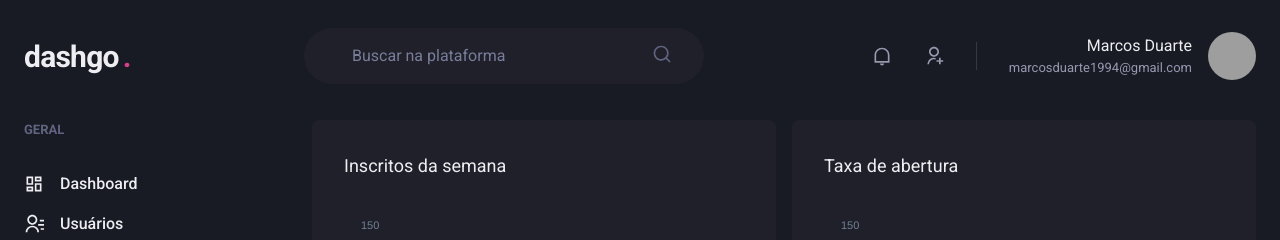
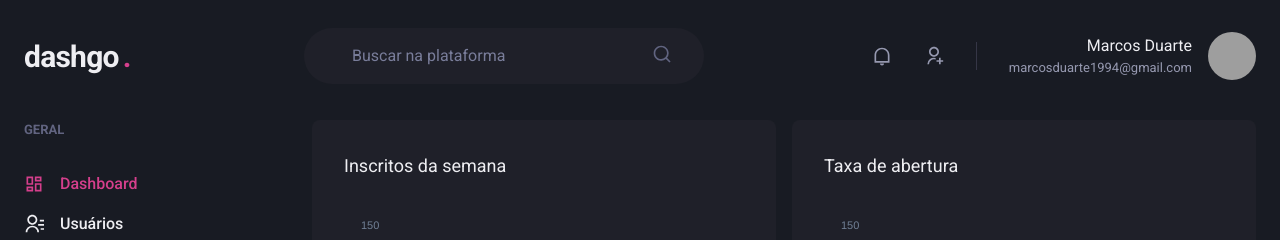
Before and after one commit to MarkDuarte/dashboard-next, a Next.js app: page /dashboard in a window 1280 px wide. Shown: the top 240 px of the page. Built offline with nearby package versions, Linux system fonts and the light colour scheme; grey boxes are pictures that could not be loaded.

Commit message:
feat: create new components link button

```diff
--- /dev/null
+++ b/src/components/ActiveLink.tsx
@@ -0,0 +1,37 @@
+import Link, { LinkProps } from 'next/link'
+import { useRouter } from 'next/router'
+import { ReactElement, cloneElement } from 'react'
+
+interface ActiveLinkProps extends LinkProps {
+  children: ReactElement
+  shouldMatchExactHref?: boolean
+}
+
+export function ActiveLink({
+  children,
+  shouldMatchExactHref = false,
+  ...rest
+}: ActiveLinkProps) {
+  const { asPath } = useRouter()
+
+  let isActive = false
+
+  if (asPath === rest.href || asPath === rest.as) {
+    isActive = true
+  }
+
+  if (
+    !shouldMatchExactHref &&
+    (asPath.startsWith(String(rest.href)) || asPath.startsWith(String(rest.as)))
+  ) {
+    isActive = true
+  }
+
+  return (
+    <Link {...rest}>
+      {cloneElement(children, {
+        color: isActive ? 'pink.500' : 'gray.50',
+      })}
+    </Link>
+  )
+}
--- a/src/components/Sidebar/NavLink.tsx
+++ b/src/components/Sidebar/NavLink.tsx
@@ -4,8 +4,9 @@
   Text,
   LinkProps as ChakraLinkProps,
 } from '@chakra-ui/react'
-import Link from 'next/link'
 import { ElementType } from 'react'
+
+import { ActiveLink } from '../ActiveLink'
 
 interface NavLinkProps extends ChakraLinkProps {
   icon: ElementType
@@ -15,13 +16,13 @@
 
 export function NavLink({ icon, children, href, ...rest }: NavLinkProps) {
   return (
-    <Link href={href}>
+    <ActiveLink href={href}>
       <ChakraLink display="flex" alignItems="center" {...rest}>
         <Icon as={icon} fontSize={20} />
         <Text ml="4" fontWeight="medium">
           {children}
         </Text>
       </ChakraLink>
-    </Link>
+    </ActiveLink>
   )
 }
```
